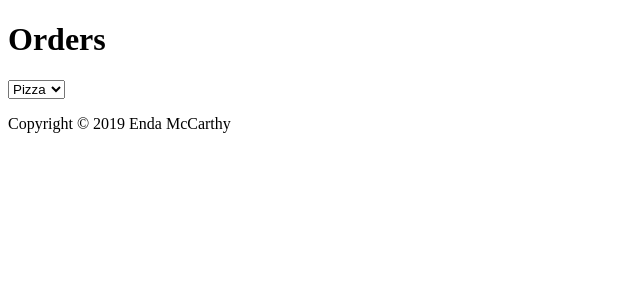
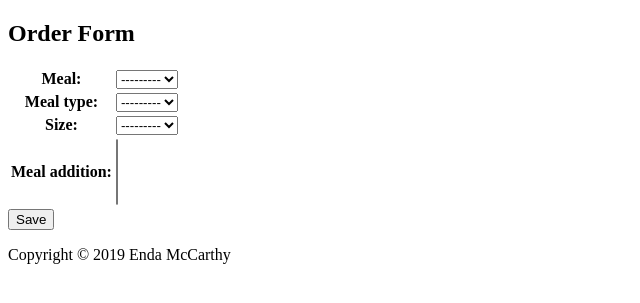
Before and after one commit to endamccarthy/Project3-Pizza, a Django app: page / in a window 1280 px wide. Shown: the top 303 px of the page, without its empty margins (0-640 px from the left). Run offline with Django 3.2, Linux system fonts and the light colour scheme; data comes from the database, SQL or seed files in the repository.

Commit message:
meal additions working, setting up pricing

```diff
--- a/orders/admin.py
+++ b/orders/admin.py
@@ -1,5 +1,5 @@
 from django.contrib import admin
-from .models import Meal, Meal_Type, Size, Order, Meal_Addition
+from .models import Meal, Meal_Type, Size, Order, Meal_Addition, Price
 
 # Register your models here.
 admin.site.register(Meal)
@@ -7,3 +7,4 @@ admin.site.register(Meal_Type)
 admin.site.register(Meal_Addition)
 admin.site.register(Size)
 admin.site.register(Order)
+admin.site.register(Price)
--- a/orders/forms.py
+++ b/orders/forms.py
@@ -18,18 +18,25 @@ class OrderForm(forms.ModelForm):
             try:
                 meal_id = int(self.data.get('meal'))
                 self.fields['meal_type'].queryset = Meal_Type.objects.filter(meal_id=meal_id).order_by('meal')
-                self.fields['size'].queryset = Size.objects.filter(meal_id=meal_id).order_by('meal')
             except (ValueError, TypeError):
                 pass  # invalid input from the client; ignore and fallback to empty queryset
         elif self.instance.pk:
             self.fields['meal_type'].queryset = self.instance.meal.meal_type_set.order_by('meal')
-            self.fields['size'].queryset = self.instance.meal.size_set.order_by('meal')
 
         if 'meal_type' in self.data:
             try:
-                meal_type_id = int(self.data.get('meal_type'))
-                self.fields['meal_addition'].queryset = Meal_Addition.objects.filter(meal_type_id=meal_type_id).order_by('meal')
+                meal_type = int(self.data.get('meal_type'))
+                self.fields['size'].queryset = Size.objects.filter(meal_type=meal_type).order_by('size')
+                self.fields['meal_addition'].queryset = Meal_Addition.objects.filter(meal_type=meal_type).order_by('name')
             except (ValueError, TypeError):
                 pass  # invalid input from the client; ignore and fallback to empty queryset
         elif self.instance.pk:
+            self.fields['size'].queryset = self.instance.meal_type.size_set.order_by('size')
             self.fields['meal_addition'].queryset = self.instance.meal_type.meal_addition_set.order_by('meal')
+
+    # limit the amount of meal additions to 3
+    def clean_meal_addition(self):
+        meal_addition = self.cleaned_data['meal_addition']
+        if len(meal_addition) > 3:
+            raise forms.ValidationError('You can add maximum 3 toppings')
+        return meal_addition
--- a/orders/models.py
+++ b/orders/models.py
@@ -1,5 +1,4 @@
 from django.db import models
-from django.core.validators import MinValueValidator, MaxValueValidator
 
 # Create your models here.
 class Meal(models.Model):
@@ -8,45 +7,45 @@ class Meal(models.Model):
     def __str__(self):
         return f"{self.name}"
 
-class Meal_Type(models.Model):
+class Meal_Addition(models.Model):
     name = models.CharField(max_length=64)
-    meal = models.ForeignKey(Meal, on_delete=models.CASCADE, null=True)
 
     def __str__(self):
         return f"{self.name}"
 
 class Size(models.Model):
     size = models.CharField(max_length=64)
-    meal = models.ForeignKey(Meal, on_delete=models.CASCADE, null=True)
 
     def __str__(self):
         return f"{self.size}"
 
-class Meal_Addition(models.Model):
+class Meal_Type(models.Model):
     name = models.CharField(max_length=64)
     meal = models.ForeignKey(Meal, on_delete=models.CASCADE, null=True)
-    meal_type = models.ManyToManyField(Meal_Type)
+    size = models.ManyToManyField(Size)
+    meal_addition = models.ManyToManyField(Meal_Addition, blank=True)
 
     def __str__(self):
         return f"{self.name}"
+
+class Price(models.Model):
+    price = models.FloatField(default = 0)
+    meal_type = models.ManyToManyField(Meal_Type)
+    size = models.ForeignKey(Size, on_delete=models.CASCADE)
+
+    def __str__(self):
+        # extract values from list of meal types and convert them to a string
+        l = list(self.meal_type.values_list('name', flat=True))
+        s = [str(i) for i in l]
+        meal_types_list = ", ".join(s)
+
+        return f"{self.size} ({meal_types_list}) (${self.price})"
 
 class Order(models.Model):
     meal = models.ForeignKey(Meal, on_delete=models.SET_NULL, null=True)
     meal_type = models.ForeignKey(Meal_Type, on_delete=models.SET_NULL, null=True)
     size = models.ForeignKey(Size, on_delete=models.SET_NULL, null=True)
-    meal_addition = models.ManyToManyField(Meal_Addition)
+    meal_addition = models.ManyToManyField(Meal_Addition, blank=True)
 
     def __str__(self):
         return f"{self.meal_type}"
-
-
-'''
-class Pizza(models.Model):
-    name = models.ForeignKey(Meal_Type, on_delete=models.CASCADE, related_name="meal_type1")
-    size = models.ForeignKey(Size, on_delete=models.CASCADE, related_name="pizza_size")
-    toppings = models.IntegerField(validators=[MinValueValidator(0), MaxValueValidator(3)])
-    price = models.FloatField(validators=[MinValueValidator(0)], default=0)
-
-    def __str__(self):
-        return f"{self.size} {self.name} pizza with {self.toppings} toppings (${self.price})"
-'''
--- a/orders/static/orders/base.js
+++ b/orders/static/orders/base.js
@@ -3,10 +3,8 @@ document.addEventListener("DOMContentLoaded", () => {
     // order page dropdown menu functionality
     $("#id_meal").change(function () {
         var url_meal_type = $("#orderForm").attr("data-meal_type-url");
-        var url_size = $("#orderForm").attr("data-size-url");
         var mealId = $(this).val();
-
-        // once a meal is seleceted send ajax requests for both the meal_types and size data
+        // once a meal is seleceted then send ajax request for the meal types data
         $.ajax({
             url: url_meal_type,
             data: {
@@ -16,22 +14,21 @@ document.addEventListener("DOMContentLoaded", () => {
                 $("#id_meal_type").html(data);
             }
         });
+    });
+    $("#id_meal_type").change(function () {
+        var url_size = $("#orderForm").attr("data-size-url");
+        var url_meal_addition = $("#orderForm").attr("data-meal_addition-url");
+        var meal_typeId = $(this).val();
+        // once a meal type is seleceted then send ajax requests for both the size and additions data
         $.ajax({
             url: url_size,
             data: {
-                'meal': mealId
+                'meal_type': meal_typeId
             },
             success: function (data) {
                 $("#id_size").html(data);
             }
         });
-
-    });
-    $("#id_meal_type").change(function () {
-        var url_meal_addition = $("#orderForm").attr("data-meal_addition-url");
-        var meal_typeId = $(this).val();
-
-        // once a meal is seleceted send ajax requests for both the meal_types and size data
         $.ajax({
             url: url_meal_addition,
             data: {
@@ -41,7 +38,6 @@ document.addEventListener("DOMContentLoaded", () => {
                 $("#id_meal_addition").html(data);
             }
         });
-
     });
 
 })
--- a/orders/templates/orders/index.html
+++ /dev/null
@@ -1,14 +0,0 @@
-{% extends "orders/base.html" %}
-
-{% block title %}
-    Orders
-{% endblock %}
-
-{% block body %}
-    <h1>Orders</h1>
-    <select name="meal">
-        {% for items in meal %}
-            <option value="{{ items.id }}">{{ items.name }}</option>
-        {% endfor %}
-    </select>
-{% endblock %}
--- a/orders/templates/orders/order_form.html
+++ b/orders/templates/orders/order_form.html
@@ -15,7 +15,6 @@
       {{ form.as_table }}
     </table>
     <button type="submit">Save</button>
-    <a href="{% url 'index' %}">Nevermind</a>
   </form>
 
 {% endblock %}
--- a/orders/urls.py
+++ b/orders/urls.py
@@ -3,8 +3,7 @@ from django.urls import include, path
 from . import views
 
 urlpatterns = [
-    path("", views.index, name="index"),
-    path('order/', views.OrderCreateView.as_view(), name='order_add'),
+    path('', views.OrderCreateView.as_view(), name='order_add'),
     path('ajax/load-meal_type/', views.load_meal_type, name='ajax_load_meal_type'),
     path('ajax/load-size/', views.load_size, name='ajax_load_size'),
     path('ajax/load-meal_addition/', views.load_meal_addition, name='ajax_load_meal_addition')
--- a/orders/views.py
+++ b/orders/views.py
@@ -6,32 +6,36 @@ from .models import Meal, Order, Meal_Type, Size, Meal_Addition
 from .forms import OrderForm
 
 # Create your views here.
-def index(request):
-    context = {
-        "meal": Meal.objects.all()
-    }
-    return render(request, "orders/index.html", context)
 
 # automatically generates the order_form.html page when navigated to
 class OrderCreateView(CreateView):
     model = Order
     form_class = OrderForm
-    success_url = reverse_lazy('index')
+    success_url = reverse_lazy('order_add')
 
 # order form dropdown menu - meal types
 def load_meal_type(request):
     meal_id = request.GET.get('meal')
     meal_type = Meal_Type.objects.filter(meal_id=meal_id).order_by('name')
-    return render(request, 'orders/dropdown_list_options.html', {'meal_type': meal_type})
+    context = {
+        "meal_type": meal_type
+    }
+    return render(request, 'orders/dropdown_list_options.html', context)
 
 # order form dropdown menu - sizes
 def load_size(request):
-    meal_id = request.GET.get('meal')
-    size = Size.objects.filter(meal_id=meal_id).order_by('size')
-    return render(request, 'orders/dropdown_list_options.html', {'size': size})
+    meal_type = request.GET.get('meal_type')
+    size = Size.objects.filter(meal_type=meal_type).order_by('size')
+    context = {
+        "size": size
+    }
+    return render(request, 'orders/dropdown_list_options.html', context)
 
 # order form dropdown menu - meal additions
 def load_meal_addition(request):
-    meal_type_id = request.GET.get('meal_type')
-    meal_addition = Meal_Addition.objects.filter(meal_type_id=meal_type_id).order_by('name')
-    return render(request, 'orders/dropdown_list_options.html', {'meal_addition': meal_addition})
+    meal_type = request.GET.get('meal_type')
+    meal_addition = Meal_Addition.objects.filter(meal_type=meal_type).order_by('name')
+    context = {
+        "meal_addition": meal_addition
+    }
+    return render(request, 'orders/dropdown_list_options.html', context)
```
Also changed, not shown: db.sqlite3, orders/migrations/0030_auto_20190726_0916.py (added), orders/migrations/0031_auto_20190726_0919.py (added), orders/migrations/0032_auto_20190726_0920.py (added), orders/migrations/0033_remove_meal_addition_meal.py (added), orders/migrations/0034_meal_type_size.py (added), orders/migrations/0035_remove_size_meal.py (added), orders/migrations/0036_auto_20190726_0949.py (added), orders/migrations/0037_price.py (added), orders/migrations/0038_auto_20190726_1050.py (added).
